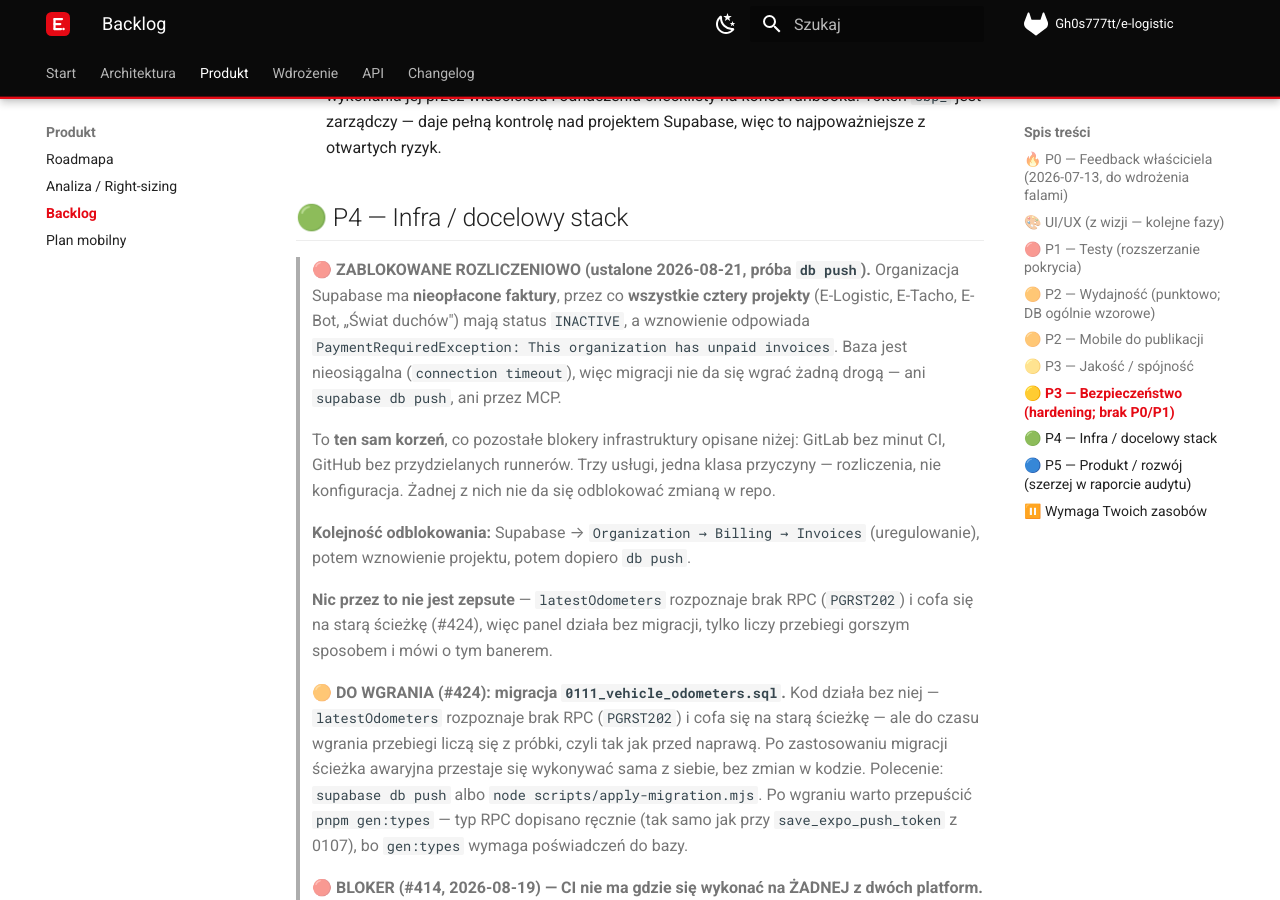
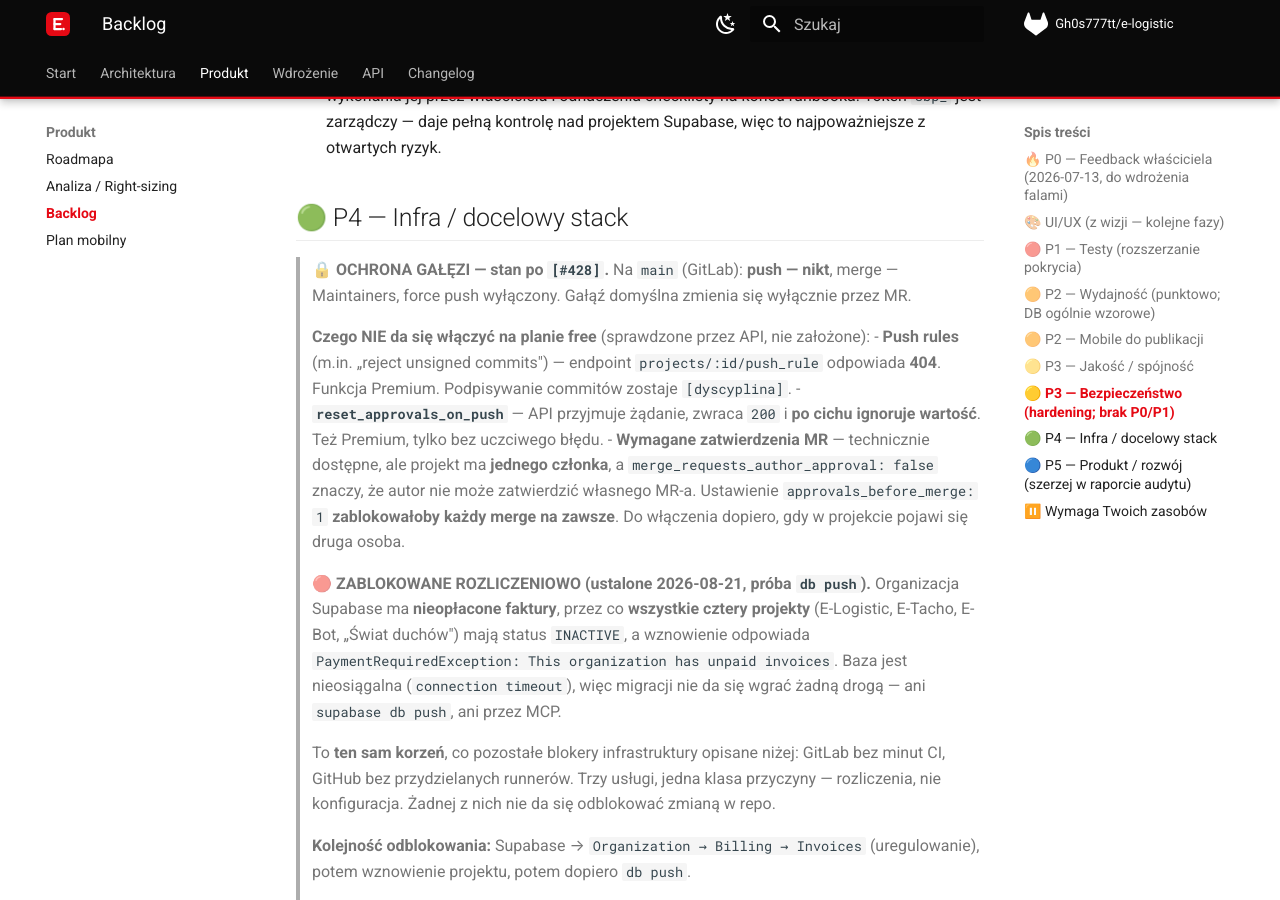
Before and after one commit to Gh0s777tt/E-Map, an MkDocs documentation site: the page built from docs/BACKLOG.md, in a window 1280 px wide and 900 px high, scrolled down 6462 px. Built offline with MkDocs 1.6.1 and Material for MkDocs 9.7.7, drawn with Linux system fonts in a browser that asks for light colours; comment, search, counter and statistics services are not loaded.

Commit message:
chore(ci,docs): galaz domyslna zamknieta, martwa konfiguracja usunieta [#428]
Domkniecie listy z #427: co dalo sie wymusic poza repo — wymuszone; czego nie dalo —
sprawdzone i UDOKUMENTOWANE WRAZ Z POWODEM, zamiast przemilczane.

main na GitLabie: push — NIKT. Galaz byla chroniona juz wczesniej (push i merge:
Maintainers), ale Maintainer mogl pushowac wprost, omijajac MR, czyli jedyne miejsce,
w ktorym w tym repo uruchamiaja sie bramki i przeglad. Teraz push: No one, merge:
Maintainers, force push wylaczony. Lokalny straznik z #427 pilnuje tego po stronie
klienta; to domyka rzecz po stronie serwera, gdzie nie da sie ominac przez --no-verify.

CZEGO NIE DA SIE WLACZYC NA PLANIE FREE (sprawdzone przez API, nie zalozone):
- push rules, w tym "reject unsigned commits": projects/:id/push_rule → 404, Premium.
  Podpisywanie zostaje [dyscyplina], ale teraz wiadomo DLACZEGO.
- reset_approvals_on_push: API przyjmuje zadanie, zwraca 200 i PO CICHU ignoruje wartosc.
  Ten sam wzorzec, ktory tepimy w kodzie — sukces bez skutku.
- wymagane zatwierdzenia MR: projekt ma JEDNEGO czlonka, a autor nie moze zatwierdzic
  wlasnego MR-a. approvals_before_merge: 1 zablokowaloby kazdy merge na zawsze.

renovate.json usuniety. Renovate nie otworzyl ANI JEDNEGO MR-a w historii projektu;
aplikacja nigdy nie zostala zainstalowana. Dependabot dziala naprawde (workflow probuje
przy kazdym cyklu, wisi wylacznie na blokadzie runnerow z #425). Dwie konfiguracje na ten
sam ekosystem, z ktorych jedna jest martwa, to obietnica, ze ktos pilnuje wersji.

BRAMKA MARTWYCH LINKOW MIALA SLEPA PLAME — znaleziona przez jej uzycie. Kontrola 8
z #427 skanowala README, CLAUDE.md i docs/*.md. Usuniecie renovate.json PRZESZLO PRZEZ
NIA BEZ SLOWA, bo odsylal do niego SECURITY.md, lezacy w korzeniu i wypadajacy z zakresu.
Skan docs/ jest katalogowy i dopisuje sie sam; korzen trzeba wymienic jawnie. Dolozone:
SECURITY.md, CONTRIBUTING.md, DEPLOY.md. Po poprawce ten sam plik jest wykrywany
natychmiast. Bramka, ktorej nigdy nie sprawdzono na realnym przypadku, jest hipoteza,
nie zabezpieczeniem.

Bramki: biome / tsc 7/7 / testy 1283 / next build / docs:check (9 kontroli).

Co-Authored-By: Claude Opus 5 <noreply@anthropic.com>

```diff
--- a/docs/BACKLOG.md
+++ b/docs/BACKLOG.md
@@ -1,4 +1,4 @@
-<!-- SYNC: po v1.252.0 · #427 · 2026-08-21 -->
+<!-- SYNC: po v1.253.0 · #428 · 2026-08-21 -->
 
 # 📋 BACKLOG — E‑Logistic
 
@@ -145,6 +145,20 @@ Autorytatywny stan dostarczenia: [CHANGELOG.md](../CHANGELOG.md).
 
 ## 🟢 P4 — Infra / docelowy stack
 
+> **🔒 OCHRONA GAŁĘZI — stan po `[#428]`.** Na `main` (GitLab): **push — nikt**,
+> merge — Maintainers, force push wyłączony. Gałąź domyślna zmienia się wyłącznie przez MR.
+>
+> **Czego NIE da się włączyć na planie free** (sprawdzone przez API, nie założone):
+> - **Push rules** (m.in. „reject unsigned commits") — endpoint `projects/:id/push_rule`
+>   odpowiada **404**. Funkcja Premium. Podpisywanie commitów zostaje `[dyscyplina]`.
+> - **`reset_approvals_on_push`** — API przyjmuje żądanie, zwraca `200` i **po cichu ignoruje
+>   wartość**. Też Premium, tylko bez uczciwego błędu.
+> - **Wymagane zatwierdzenia MR** — technicznie dostępne, ale projekt ma **jednego członka**,
+>   a `merge_requests_author_approval: false` znaczy, że autor nie może zatwierdzić własnego
+>   MR-a. Ustawienie `approvals_before_merge: 1` **zablokowałoby każdy merge na zawsze**.
+>   Do włączenia dopiero, gdy w projekcie pojawi się druga osoba.
+
+
 > **🔴 ZABLOKOWANE ROZLICZENIOWO (ustalone 2026-08-21, próba `db push`).**
 > Organizacja Supabase ma **nieopłacone faktury**, przez co **wszystkie cztery projekty**
 > (E-Logistic, E-Tacho, E-Bot, „Świat duchów") mają status `INACTIVE`, a wznowienie
--- a/package.json
+++ b/package.json
@@ -1,6 +1,6 @@
 {
   "name": "e-logistic",
-  "version": "1.252.0",
+  "version": "1.253.0",
   "private": true,
   "description": "E-Logistic — platforma dla kierowców, spedytorów i firm transportowych",
   "license": "UNLICENSED",
```
Also changed, not shown: CHANGELOG.md (+47 -2 lines), README.md (+2 -2 lines), SECURITY.md (+6 -1 lines), renovate.json (deleted, +0 -35 lines), 2 other files.
